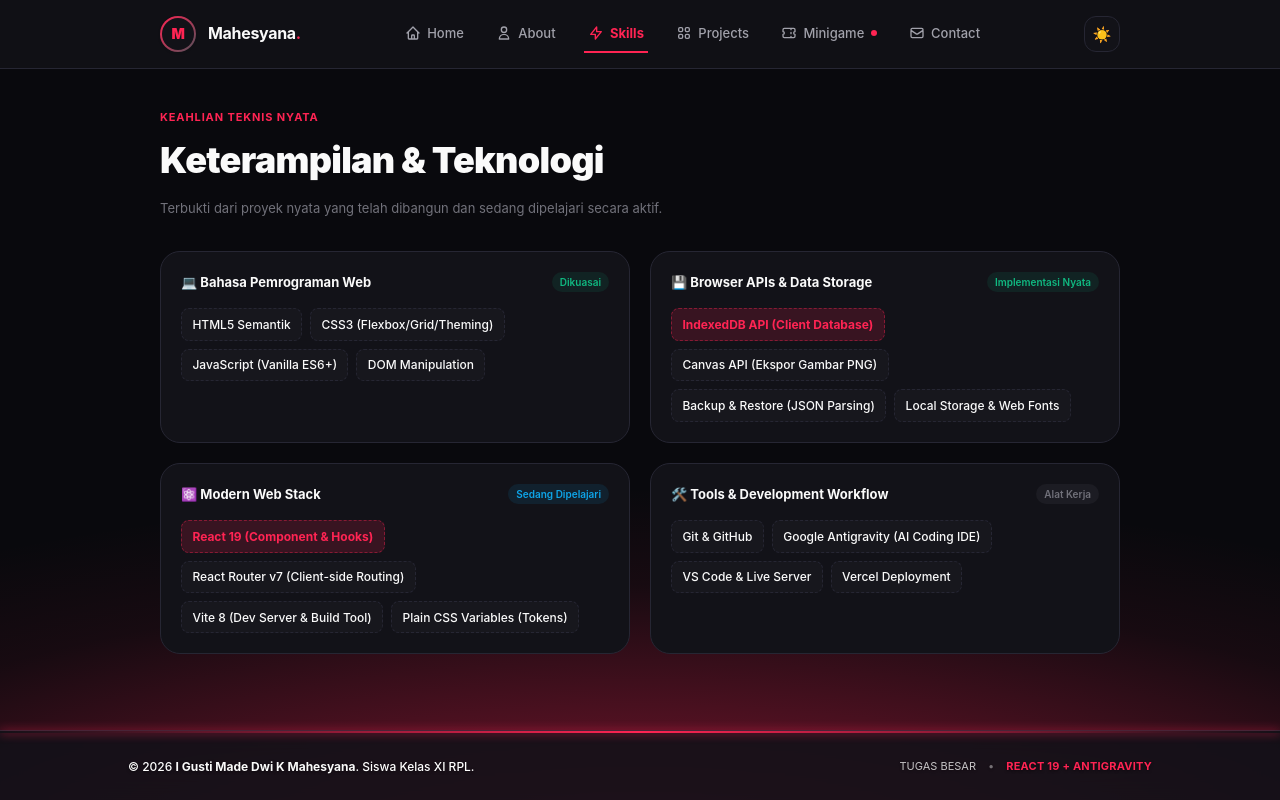
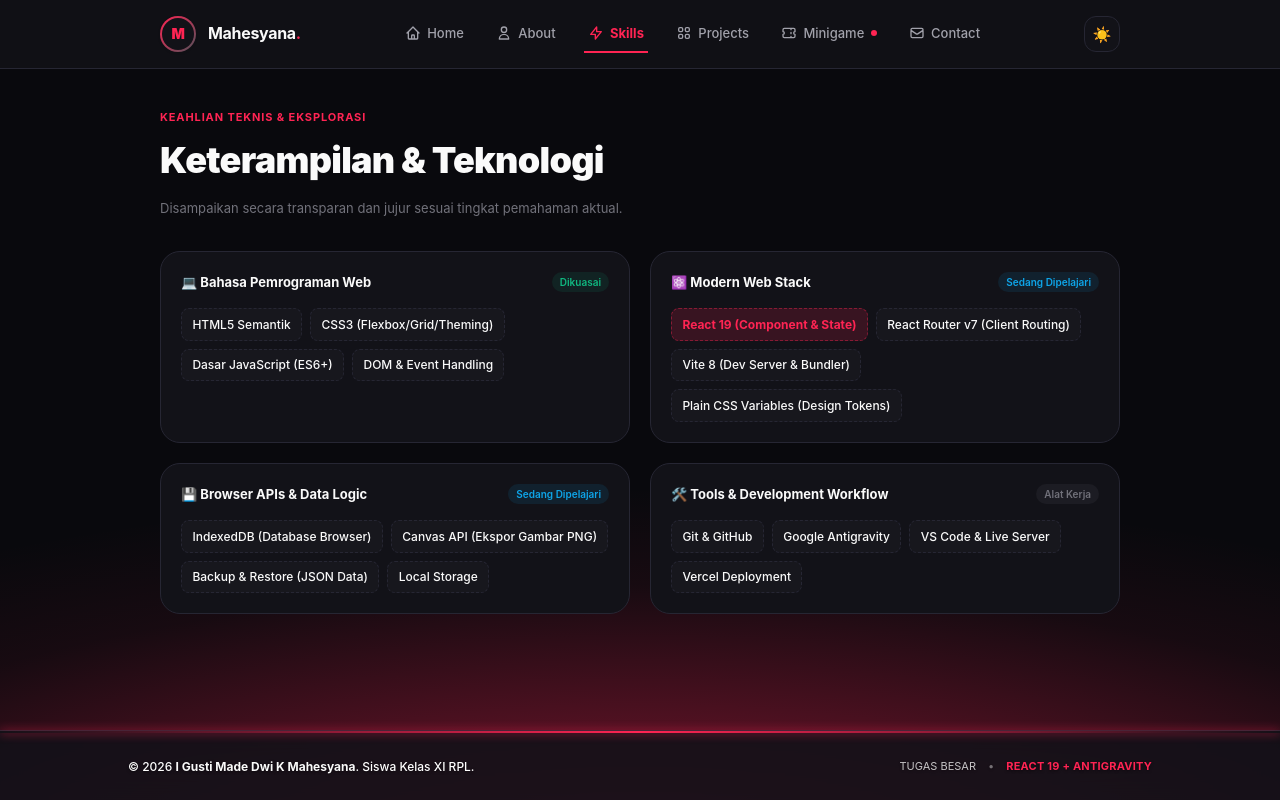
Before and after one commit to Mahesyana/Portofolio-web, a React (Vite) app: page /skills in a window 1280 px wide. Built offline with nearby package versions, Linux system fonts and the light colour scheme.

Commit message:
tahap 3: sesuaikan status keahlian Sagaras Tierlist menjadi sedang dipelajari demi integritas akademik

```diff
--- a/src/pages/Projects.jsx
+++ b/src/pages/Projects.jsx
@@ -6,7 +6,7 @@ export default function Projects() {
       <div className="page-header">
         <div className="page-eyebrow">Portofolio Karya Nyata</div>
         <h1 className="page-title">Proyek yang Pernah Dibangun</h1>
-        <p className="page-subtitle">Berdasarkan repositori dan kode aktual yang dikembangkan secara mandiri.</p>
+        <p className="page-subtitle">Disampaikan secara transparan, jujur, dan berbasis bukti kode aktual.</p>
       </div>
 
       <div className="projects-grid">
@@ -28,26 +28,26 @@ export default function Projects() {
             </div>
 
             <div className="project-status-row">
-              <span className="project-status-badge tag-mastered">Completed (v1.0)</span>
+              <span className="project-status-badge tag-mastered">Completed (AI-Assisted)</span>
               <span style={{ fontSize: '0.6875rem', opacity: 0.6 }}>Web Application</span>
             </div>
 
             <h3 className="project-title">Sagaras Music Tierlist</h3>
             <p className="project-desc">
-              Aplikasi web sistem klasifikasi musik interaktif dengan tema <em>Neon Nocturne</em>. Dilengkapi penyimpanan database lokal browser menggunakan <strong>IndexedDB</strong>, fitur unduh ekspor grafik ke format <strong>PNG</strong>, serta sistem pencadangan dan pemulihan data (<strong>Backup &amp; Restore JSON</strong>).
+              Aplikasi web sistem klasifikasi musik dengan tema <em>Neon Nocturne</em> yang dikembangkan melalui eksplorasi AI (Claude sebagai pembuat kode dan ChatGPT sebagai perumus prompt). Mengintegrasikan penyimpanan <strong>IndexedDB</strong>, ekspor <strong>Canvas PNG</strong>, dan sistem <strong>Backup &amp; Restore JSON</strong> yang saat ini sedang saya pelajari alur kodenya secara bertahap.
             </p>
 
             <div className="project-tech-tags">
               <span className="tech-tag">JavaScript (ES6+)</span>
               <span className="tech-tag">IndexedDB API</span>
-              <span className="tech-tag">Canvas PNG Export</span>
-              <span className="tech-tag">CSS Neon Nocturne</span>
+              <span className="tech-tag">Canvas PNG</span>
+              <span className="tech-tag">Prompt Engineering</span>
             </div>
           </div>
 
           <div className="project-actions">
-            <span style={{ fontSize: '0.75rem', fontWeight: 700, color: 'var(--crimson)' }}>
-              ✓ Fitur &amp; Database Lokal Aktif
+            <span style={{ fontSize: '0.75rem', color: 'var(--crimson)', fontWeight: 600 }}>
+              📖 Fitur Aktif • Sedang Dipelajari Mendalam
             </span>
           </div>
         </div>
--- a/src/pages/Skills.jsx
+++ b/src/pages/Skills.jsx
@@ -4,9 +4,9 @@ export default function Skills() {
   return (
     <div className="container">
       <div className="page-header">
-        <div className="page-eyebrow">Keahlian Teknis Nyata</div>
+        <div className="page-eyebrow">Keahlian Teknis &amp; Eksplorasi</div>
         <h1 className="page-title">Keterampilan &amp; Teknologi</h1>
-        <p className="page-subtitle">Terbukti dari proyek nyata yang telah dibangun dan sedang dipelajari secara aktif.</p>
+        <p className="page-subtitle">Disampaikan secara transparan dan jujur sesuai tingkat pemahaman aktual.</p>
       </div>
 
       <div className="skills-grid">
@@ -20,36 +20,36 @@ export default function Skills() {
           <div className="skill-pills-list">
             <span className="skill-pill">HTML5 Semantik</span>
             <span className="skill-pill">CSS3 (Flexbox/Grid/Theming)</span>
-            <span className="skill-pill">JavaScript (Vanilla ES6+)</span>
-            <span className="skill-pill">DOM Manipulation</span>
+            <span className="skill-pill">Dasar JavaScript (ES6+)</span>
+            <span className="skill-pill">DOM &amp; Event Handling</span>
           </div>
         </div>
 
-        {/* KATEGORI 2: BROWSER APIS & DATA (TERBUKTI DI SAGARAS TIERLIST) */}
-        <div className="app-card skill-category-card">
-          <div className="skill-category-header">
-            <span>💾 Browser APIs &amp; Data Storage</span>
-            <span className="skill-status-tag tag-mastered">Implementasi Nyata</span>
-          </div>
-          <div className="skill-pills-list">
-            <span className="skill-pill highlight">IndexedDB API (Client Database)</span>
-            <span className="skill-pill">Canvas API (Ekspor Gambar PNG)</span>
-            <span className="skill-pill">Backup &amp; Restore (JSON Parsing)</span>
-            <span className="skill-pill">Local Storage &amp; Web Fonts</span>
-          </div>
-        </div>
-
-        {/* KATEGORI 3: MODERN FRONTEND (SEDANG DIPELAJARI DI PROYEK INI) */}
+        {/* KATEGORI 2: MODERN FRONTEND (SEDANG DIPELAJARI AKTIF DI PROYEK INI) */}
         <div className="app-card skill-category-card">
           <div className="skill-category-header">
             <span>⚛️ Modern Web Stack</span>
             <span className="skill-status-tag tag-learning">Sedang Dipelajari</span>
           </div>
           <div className="skill-pills-list">
-            <span className="skill-pill highlight">React 19 (Component &amp; Hooks)</span>
-            <span className="skill-pill">React Router v7 (Client-side Routing)</span>
-            <span className="skill-pill">Vite 8 (Dev Server &amp; Build Tool)</span>
-            <span className="skill-pill">Plain CSS Variables (Tokens)</span>
+            <span className="skill-pill highlight">React 19 (Component &amp; State)</span>
+            <span className="skill-pill">React Router v7 (Client Routing)</span>
+            <span className="skill-pill">Vite 8 (Dev Server &amp; Bundler)</span>
+            <span className="skill-pill">Plain CSS Variables (Design Tokens)</span>
+          </div>
+        </div>
+
+        {/* KATEGORI 3: BROWSER APIS & FITUR LANJUTAN (SEDANG DIPELAJARI DARI SAGARAS TIERLIST) */}
+        <div className="app-card skill-category-card">
+          <div className="skill-category-header">
+            <span>💾 Browser APIs &amp; Data Logic</span>
+            <span className="skill-status-tag tag-learning">Sedang Dipelajari</span>
+          </div>
+          <div className="skill-pills-list">
+            <span className="skill-pill">IndexedDB (Database Browser)</span>
+            <span className="skill-pill">Canvas API (Ekspor Gambar PNG)</span>
+            <span className="skill-pill">Backup &amp; Restore (JSON Data)</span>
+            <span className="skill-pill">Local Storage</span>
           </div>
         </div>
 
@@ -61,7 +61,7 @@ export default function Skills() {
           </div>
           <div className="skill-pills-list">
             <span className="skill-pill">Git &amp; GitHub</span>
-            <span className="skill-pill">Google Antigravity (AI Coding IDE)</span>
+            <span className="skill-pill">Google Antigravity</span>
             <span className="skill-pill">VS Code &amp; Live Server</span>
             <span className="skill-pill">Vercel Deployment</span>
           </div>
```
